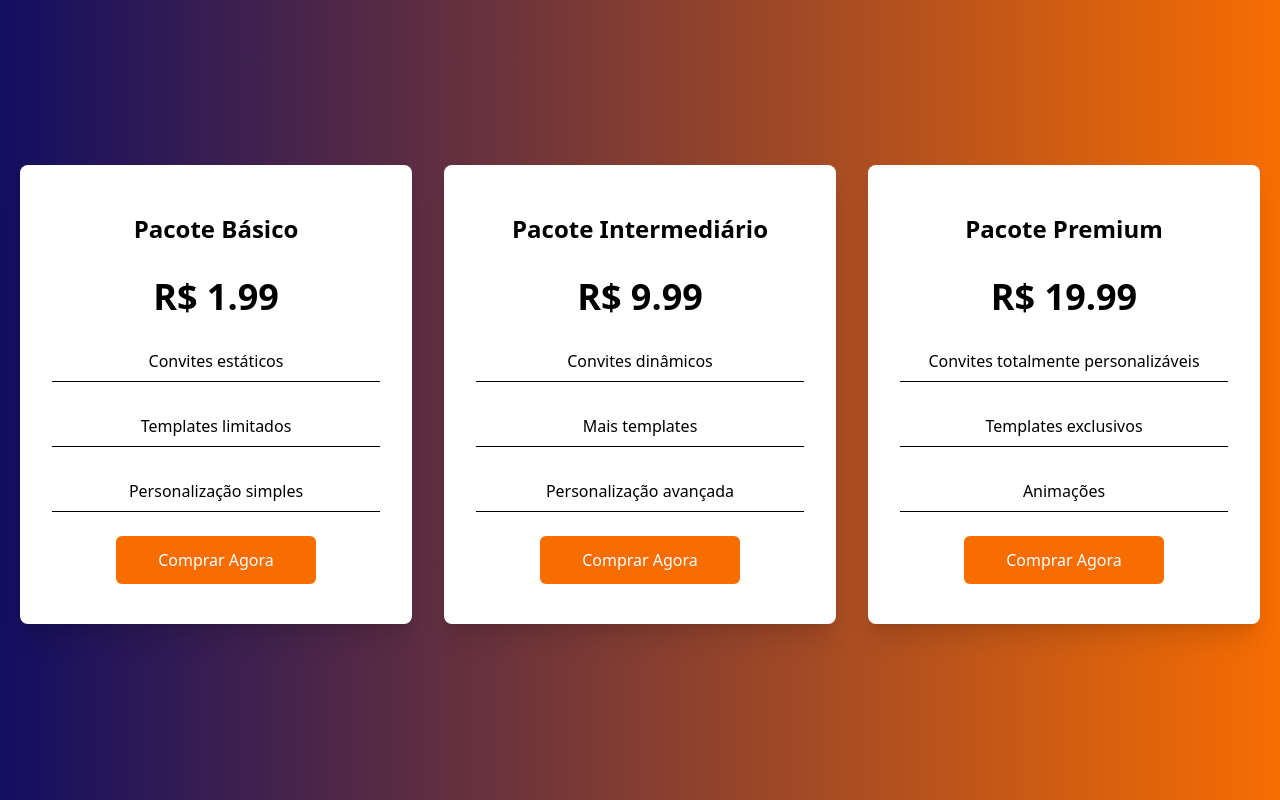
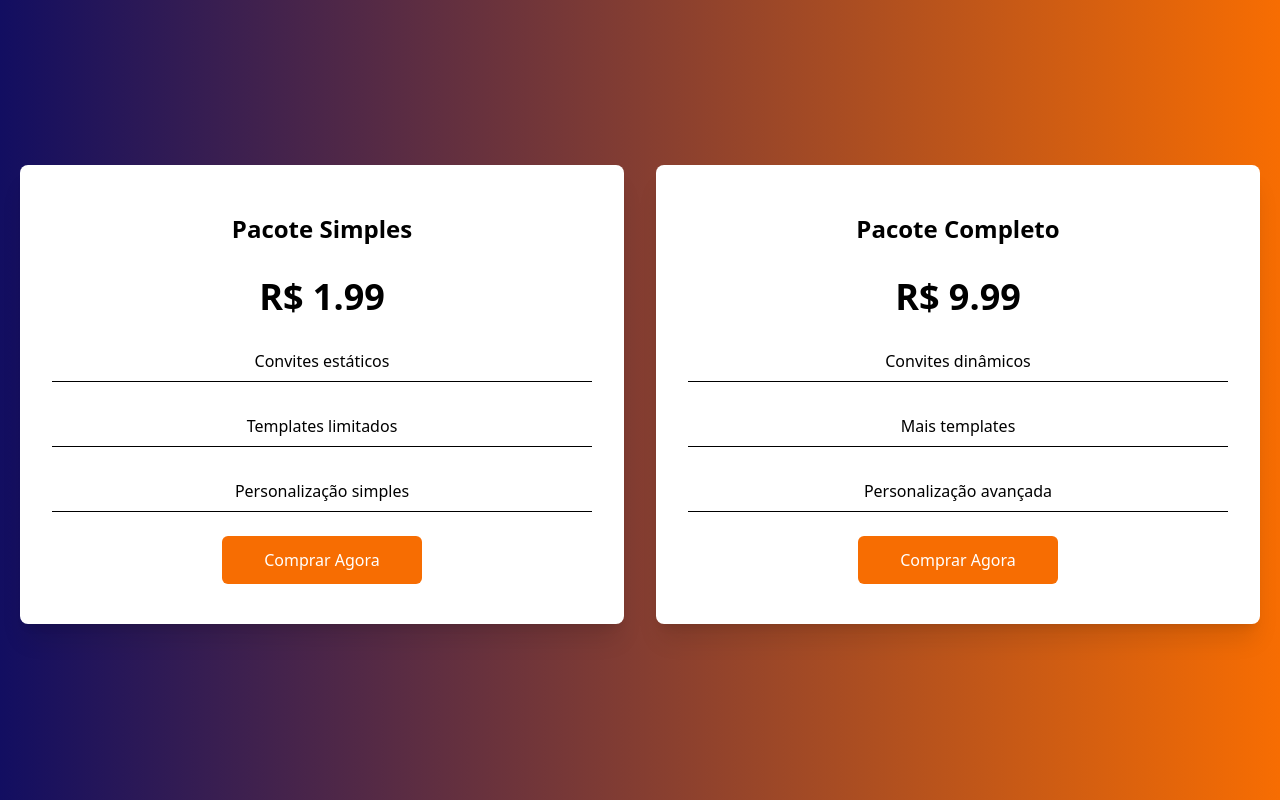
Before and after one commit to diegobbrito/personal-date, a React (Vite) app in the folder frontend/: page / in a window 1280 px wide. Shown: the part 705-1505 px from the top of the page. Built offline with nearby package versions, Linux system fonts and the light colour scheme.

Commit message:
feat: reduce value cards from 3 to 2 options

```diff
--- a/frontend/src/components/ValueCards/ValueCards.tsx
+++ b/frontend/src/components/ValueCards/ValueCards.tsx
@@ -14,19 +14,14 @@
     "Personalização avançada",
   ];
 
-  const premiumFeatures: string[] = [
-    "Convites totalmente personalizáveis",
-    "Templates exclusivos",
-    "Animações",
-  ];
 
 
   return (
     <div className="w-full py-[10rem] px-4">
-      <div className="max-w-[1240px] mx-auto grid md:grid-cols-3 gap-8">
+      <div className="max-w-[1240px] mx-auto grid md:grid-cols-2 gap-8">
 
         <ValueCard
-          title="Pacote Básico"
+          title="Pacote Simples"
           price="R$ 1.99"
           features={basicFeatures}
           buttonText="Comprar Agora"
@@ -34,20 +29,14 @@
         />
 
         <ValueCard
-          title="Pacote Intermediário"
+          title="Pacote Completo"
           price="R$ 9.99"
           features={intermediateFeatures}
           buttonText="Comprar Agora"
           buttonColor="[#f76d02]"
         />
 
-        <ValueCard
-          title="Pacote Premium"
-          price="R$ 19.99"
-          features={premiumFeatures}
-          buttonText="Comprar Agora"
-          buttonColor="[#f76d02]"
-        />
+
 
       </div>
     </div>
```
